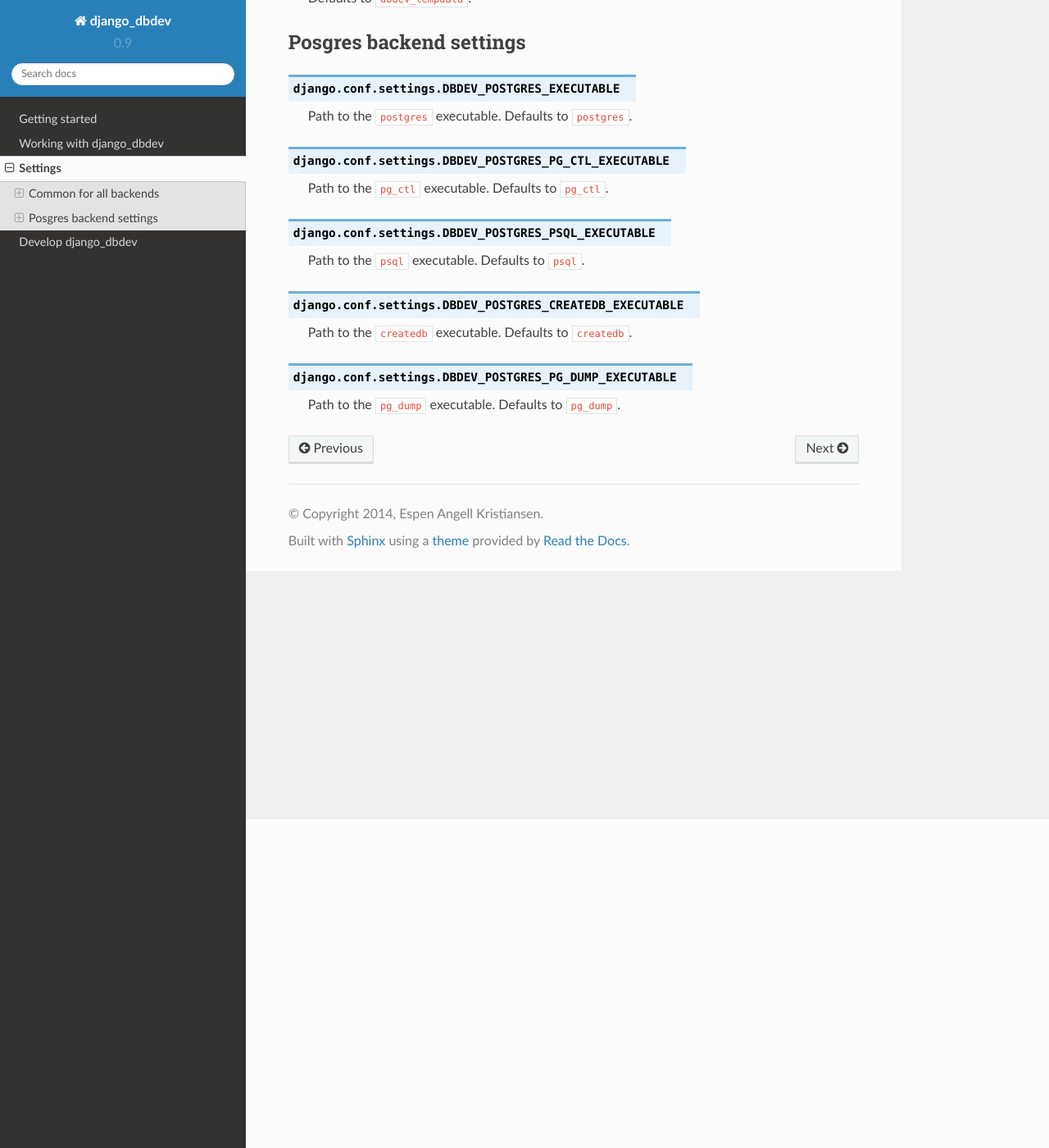
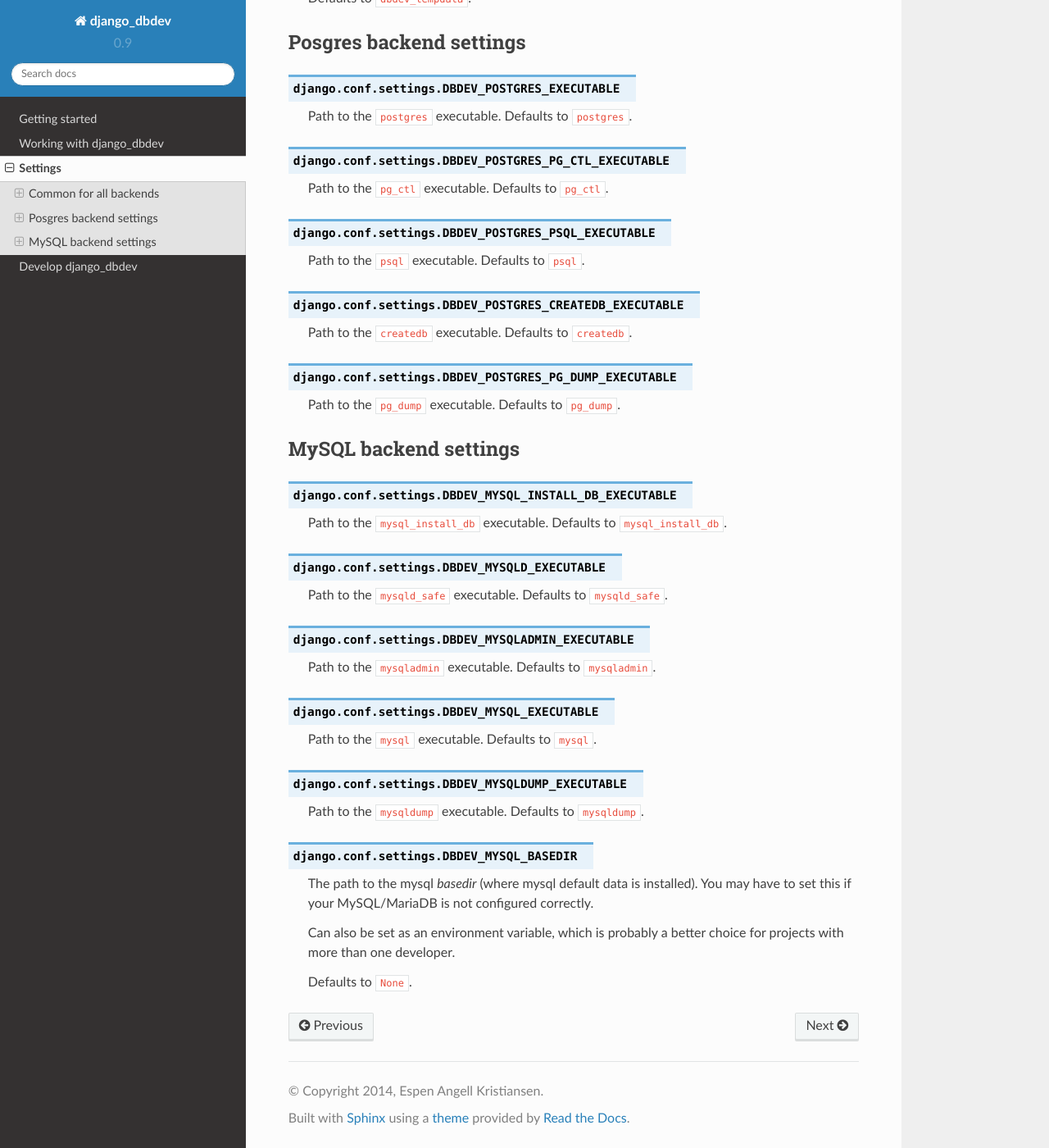
Before and after one commit to espenak/django_dbdev, a Sphinx documentation site: the page built from docs/settings.rst, in a window 1280 px wide and 1400 px high, scrolled down 401 px. Shown: the whole window at 82% size. Built offline with Sphinx 7.4.7 and the Read the Docs theme 2.0.0, drawn with Linux system fonts in a browser that asks for light colours.

Commit message:
docs: Improved.

```diff
--- a/docs/index.rst
+++ b/docs/index.rst
@@ -24,6 +24,7 @@ Supported databases
 ===================
 - PostgreSQL
 - MySQL
+- MariaDB (same backend as MySQL)
 
 
 Help
--- a/docs/settings.rst
+++ b/docs/settings.rst
@@ -55,3 +55,43 @@ Posgres backend settings
 
     Path to the ``pg_dump`` executable.
     Defaults to ``pg_dump``.
+
+
+**********************
+MySQL backend settings
+**********************
+
+.. data:: DBDEV_MYSQL_INSTALL_DB_EXECUTABLE
+
+    Path to the ``mysql_install_db`` executable.
+    Defaults to ``mysql_install_db``.
+
+.. data:: DBDEV_MYSQLD_EXECUTABLE
+
+    Path to the ``mysqld_safe`` executable.
+    Defaults to ``mysqld_safe``.
+
+.. data:: DBDEV_MYSQLADMIN_EXECUTABLE
+
+    Path to the ``mysqladmin`` executable.
+    Defaults to ``mysqladmin``.
+
+.. data:: DBDEV_MYSQL_EXECUTABLE
+
+    Path to the ``mysql`` executable.
+    Defaults to ``mysql``.
+
+.. data:: DBDEV_MYSQLDUMP_EXECUTABLE
+
+    Path to the ``mysqldump`` executable.
+    Defaults to ``mysqldump``.
+
+.. data:: DBDEV_MYSQL_BASEDIR
+
+    The path to the mysql *basedir* (where mysql default data is installed).
+    You may have to set this if your MySQL/MariaDB is not configured correctly.
+
+    Can also be set as an environment variable, which is probably a better
+    choice for projects with more than one developer.
+
+    Defaults to ``None``.
```
Also changed, not shown: docs/gettingstarted.rst (+15 -1 lines).
